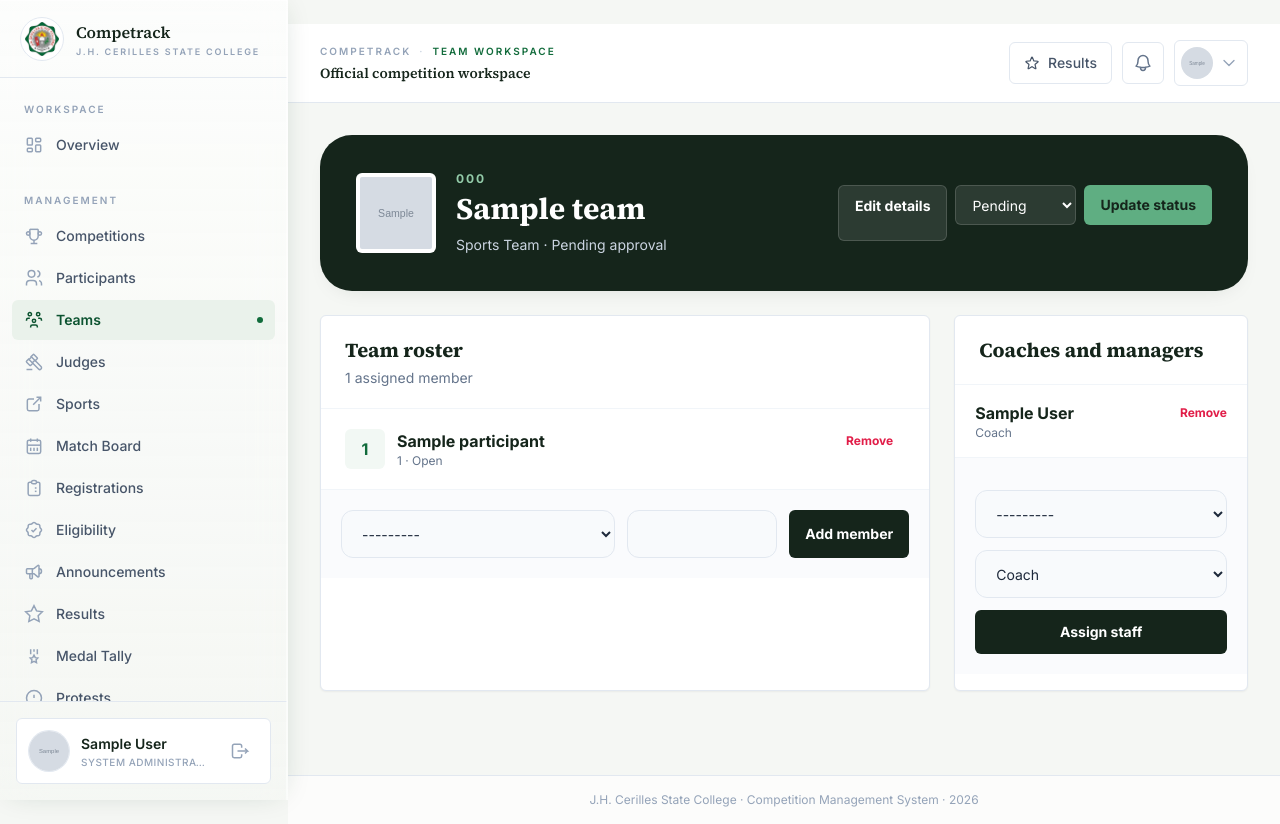
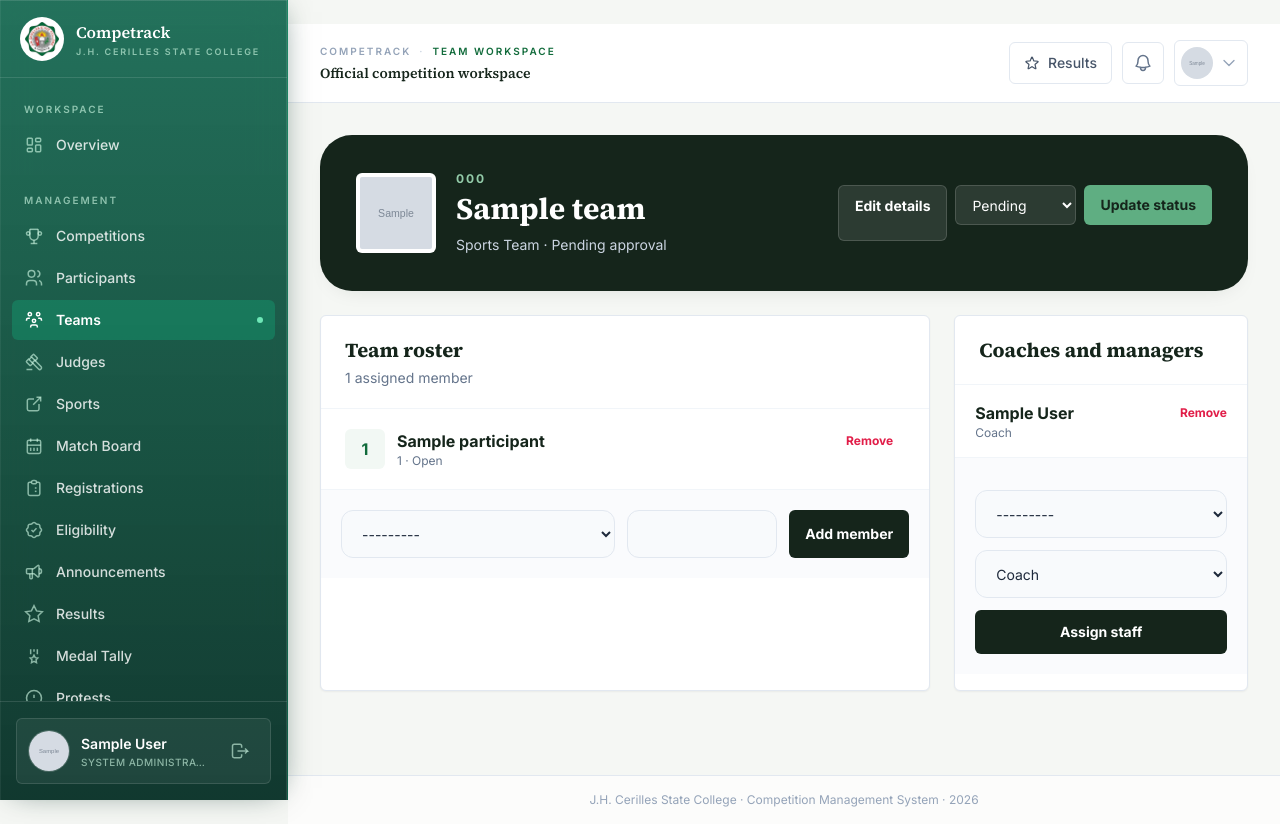
Before and after one commit to lanzy-lanzy/sports-cultural-competition-system, a Django app: page /teams/1/ in a window 1280 px wide. Run offline with Django 5.2, Linux system fonts and the light colour scheme; a user stored in the database is signed in; tables that the repository leaves empty hold one stand-in row (values such as "Sample post"); grey boxes marked "Sample" are stand-in pictures; data that the repository does not hold is empty; some libraries are stand-ins or nearby versions.

Commit message:
style(sidebar): update dark emerald frosted glass design
- Change sidebar background to dark emerald gradient with higher opacity
- Adjust border and box-shadow to deeper green tones
- Add soft translucent edge highlights for glass depth effect
- Update text and icon colors to high-contrast light tones
- Style active nav item with brighter emerald pill and white text
- Modify hover backgrounds for nav and brand-header links to emerald shade
- Restyle dividers, footer user card, and avatar rings with subtle dark glass
- Add fallback backgrounds for reduced transparency and unsupported backdrop-filter
- Replace webkit mask with standard mask property in liquid glass CSS
- Add color-scheme attribute for dark mode in team status select dropdown options

```diff
--- a/static/css/liquid-glass.css
+++ b/static/css/liquid-glass.css
@@ -41,6 +41,7 @@
     padding: 1px;
     background: linear-gradient(180deg, var(--lg-hairline) 0%, rgba(255, 255, 255, 0) 30%);
     -webkit-mask: linear-gradient(#000 0 0) content-box, linear-gradient(#000 0 0);
+    mask: linear-gradient(#000 0 0) content-box, linear-gradient(#000 0 0);
     -webkit-mask-composite: xor;
     mask-composite: exclude;
     pointer-events: none;
@@ -77,34 +78,63 @@
 .lg-input option { color: #15251B; background: #ffffff; }
 
 /* --- Frosted application sidebar (templates/base.html) -------------------
-   Light frosted panel over the app canvas. Keeps the dark nav text (slate/ink)
-   fully legible while giving the drawer a frosted, edge-lit glass feel. */
+   Dark emerald frosted glass. Nav text and icons are lifted to high-contrast
+   light tones; the active item becomes a brighter emerald pill. Scoped to
+   `.lg-sidebar` so none of these overrides leak into the rest of the app. */
 .lg-sidebar {
-    background:
-        linear-gradient(180deg, rgba(255, 255, 255, 0.72) 0%, rgba(245, 247, 244, 0.58) 100%);
+    background: linear-gradient(180deg, rgba(6, 95, 70, 0.88) 0%, rgba(2, 44, 34, 0.94) 100%);
     backdrop-filter: blur(20px) saturate(150%);
     -webkit-backdrop-filter: blur(20px) saturate(150%);
-    border-right: 1px solid rgba(255, 255, 255, 0.55);
-    box-shadow: 1px 0 28px -10px rgba(11, 58, 32, 0.22);
+    border-right: 1px solid rgba(16, 185, 129, 0.28);
+    box-shadow: 1px 0 30px -12px rgba(2, 44, 34, 0.70);
+    color: rgba(255, 255, 255, 0.85);
 }
-/* Inner right-edge highlight to sell the frosted depth. */
+/* Soft translucent edge highlights to reinforce the glass depth. */
 .lg-sidebar::after {
     content: "";
     position: absolute;
     inset: 0;
     pointer-events: none;
-    box-shadow: inset -1px 0 0 rgba(255, 255, 255, 0.5), inset 0 1px 0 rgba(255, 255, 255, 0.6);
+    box-shadow:
+        inset -1px 0 0 rgba(255, 255, 255, 0.10),
+        inset 1px 0 0 rgba(255, 255, 255, 0.06),
+        inset 0 1px 0 rgba(255, 255, 255, 0.12);
     border-radius: inherit;
 }
+
+/* High-contrast text + icons for the dark glass. */
+.lg-sidebar .text-ink { color: #ffffff !important; }
+.lg-sidebar .text-slate-600 { color: rgba(255, 255, 255, 0.82) !important; }
+.lg-sidebar .text-slate-400 { color: rgba(209, 250, 229, 0.62) !important; }
+.lg-sidebar nav a.text-slate-600:hover,
+.lg-sidebar nav a:hover .text-slate-600 { color: #ffffff !important; }
+.lg-sidebar nav a:hover .text-slate-400 { color: #6ee7b7 !important; }
+
+/* Active item: brighter emerald pill with white text, icon and indicator dot. */
+.lg-sidebar nav .bg-moss { background-color: rgba(16, 185, 129, 0.30) !important; }
+.lg-sidebar nav .text-pine-deep { color: #ffffff !important; }
+.lg-sidebar nav .bg-pine { background-color: #6ee7b7 !important; }
+
+/* Hover background for nav and brand-header links/buttons. */
+.lg-sidebar nav a:hover,
+.lg-sidebar nav button:hover,
+.lg-sidebar > div:first-of-type a:hover,
+.lg-sidebar > div:first-of-type button:hover { background-color: rgba(16, 185, 129, 0.16) !important; }
+
+/* Dividers, the footer user card and avatar rings become subtle dark glass. */
+.lg-sidebar .border-slate-200 { border-color: rgba(255, 255, 255, 0.12) !important; }
+.lg-sidebar .ring-slate-200 { --tw-ring-color: rgba(255, 255, 255, 0.18) !important; }
+.lg-sidebar div.border-t .bg-white { background-color: rgba(255, 255, 255, 0.06) !important; }
+
 @media (prefers-reduced-transparency: reduce) {
     .lg-sidebar {
         backdrop-filter: none;
         -webkit-backdrop-filter: none;
-        background: #ffffff;
+        background: #064E3B;
     }
 }
 @supports not ((backdrop-filter: blur(1px)) or (-webkit-backdrop-filter: blur(1px))) {
-    .lg-sidebar { background: #ffffff; }
+    .lg-sidebar { background: #064E3B; }
 }
 
 /* --- Frosted translucent button / chip ----------------------------------- */
--- a/teams/templates/teams/team_detail.html
+++ b/teams/templates/teams/team_detail.html
@@ -8,7 +8,7 @@
     <section class="overflow-hidden rounded-[2rem] bg-ink p-7 text-white shadow-soft sm:p-9">
         <div class="flex flex-col justify-between gap-6 lg:flex-row lg:items-center">
             <div class="flex items-center gap-5">{% if team.logo %}<img src="{{ team.logo.url }}" alt="{{ team.name }} logo" class="h-20 w-20 rounded-md bg-white object-cover p-1">{% else %}<div class="flex h-20 w-20 items-center justify-center rounded-md bg-campus font-display text-3xl font-bold">{{ team.name|make_list|first|upper }}</div>{% endif %}<div><p class="text-xs font-bold uppercase tracking-[0.16em] text-teal-300">{{ team.code }}</p><h1 class="mt-1 font-display text-3xl font-bold">{{ team.name }}</h1><p class="mt-2 text-sm text-slate-300">{{ team.get_category_display }} &middot; {{ team.get_status_display }}</p></div></div>
-            <div class="flex flex-wrap gap-2"><a href="{% url 'edit_team' team.id %}" class="rounded-md border border-white/15 bg-white/10 px-4 py-2.5 text-sm font-bold hover:bg-white/15">Edit details</a>{% if can_approve_teams %}<form method="post" action="{% url 'update_team_status' team.id %}" class="flex gap-2">{% csrf_token %}<select name="status" class="rounded-md border border-white/15 bg-white/10 px-3 text-sm text-white"><option value="PENDING">Pending</option><option value="APPROVED">Approved</option><option value="SUSPENDED">Suspended</option></select><button class="rounded-md bg-teal-400 px-4 py-2.5 text-sm font-bold text-ink">Update status</button></form>{% endif %}</div>
+            <div class="flex flex-wrap gap-2"><a href="{% url 'edit_team' team.id %}" class="rounded-md border border-white/15 bg-white/10 px-4 py-2.5 text-sm font-bold hover:bg-white/15">Edit details</a>{% if can_approve_teams %}<form method="post" action="{% url 'update_team_status' team.id %}" class="flex gap-2">{% csrf_token %}<select name="status" class="rounded-md border border-white/15 bg-white/10 px-3 text-sm text-white [color-scheme:dark]"><option class="bg-ink text-white" value="PENDING">Pending</option><option class="bg-ink text-white" value="APPROVED">Approved</option><option class="bg-ink text-white" value="SUSPENDED">Suspended</option></select><button class="rounded-md bg-teal-400 px-4 py-2.5 text-sm font-bold text-ink">Update status</button></form>{% endif %}</div>
         </div>
     </section>
 
```
